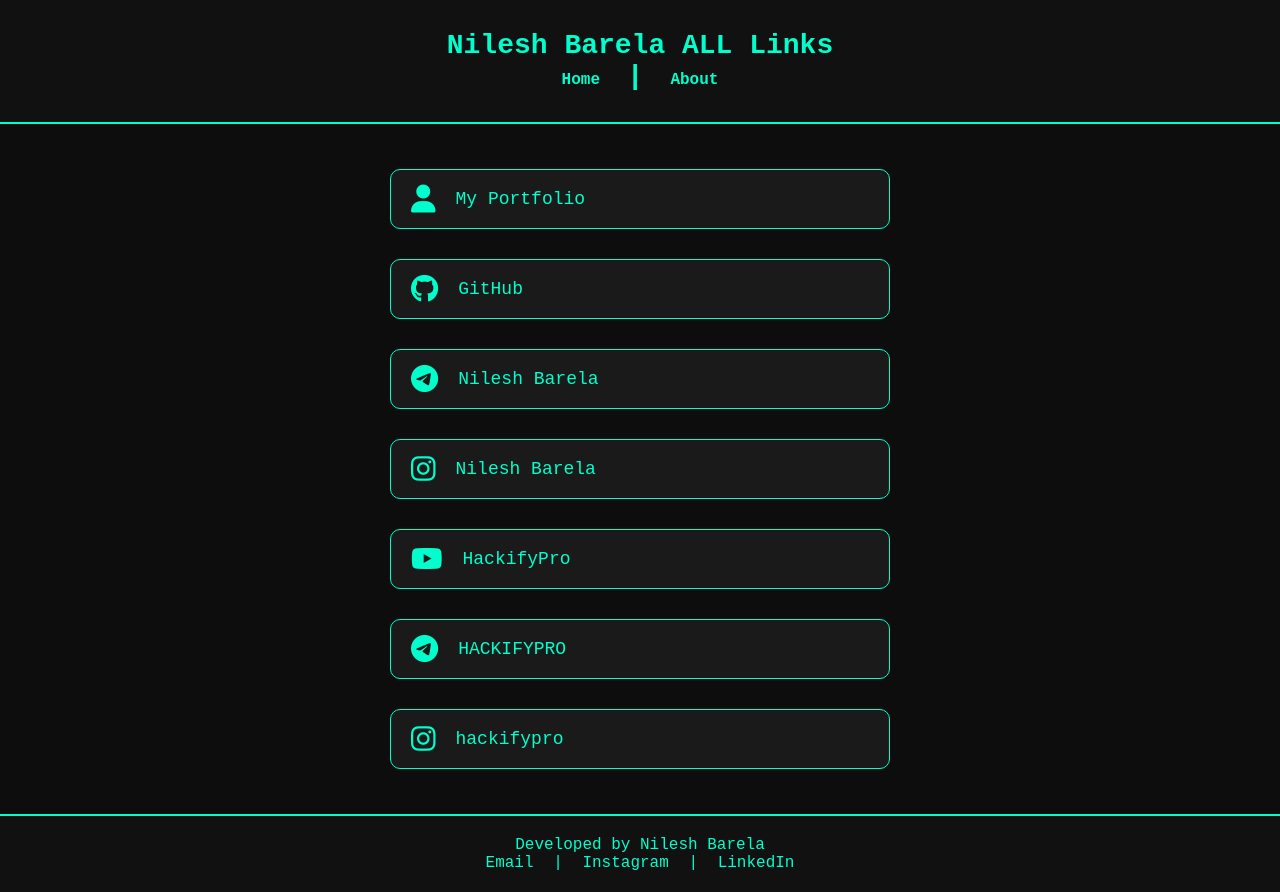
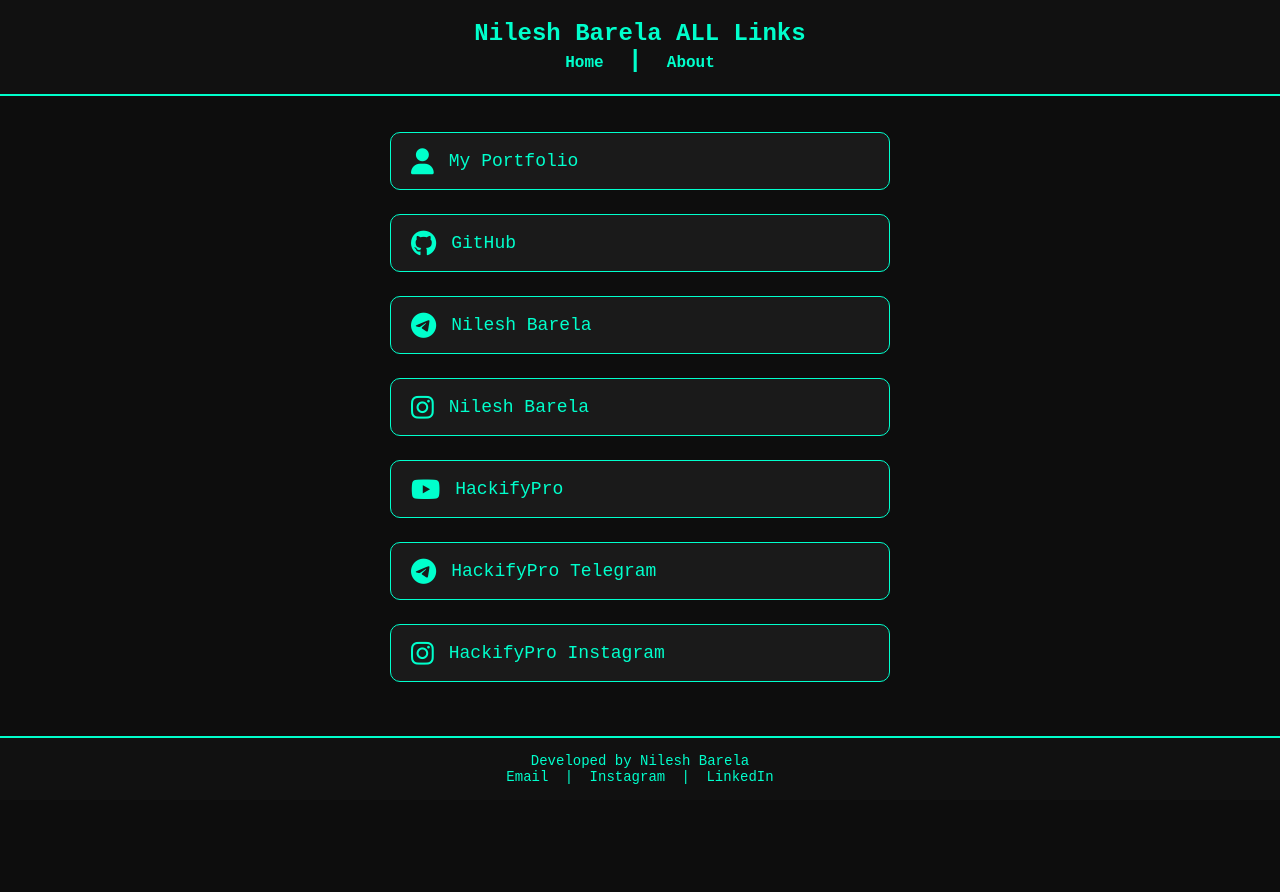
Before and after one commit to Barela08/linkvault, a plain HTML site: page index.html in a window 1280 px wide. After the commit the page ends 800 px from the top, so only its background shows below. Drawn offline with Linux system fonts and the light colour scheme.

Commit message:
Update index.html

```diff
--- a/index.html
+++ b/index.html
@@ -3,24 +3,32 @@
 <head>
   <meta charset="UTF-8">
   <title>HackifyPro | Nilesh Barela</title>
+  <meta name="viewport" content="width=device-width, initial-scale=1.0"> <!-- Important for mobile -->
   <link rel="stylesheet" href="https://cdnjs.cloudflare.com/ajax/libs/font-awesome/6.4.0/css/all.min.css">
   <style>
-    * { box-sizing: border-box; margin: 0; padding: 0; }
-    body {
+    * {
+      box-sizing: border-box;
+      margin: 0;
+      padding: 0;
+    }
+    html, body {
+      height: 100%;
+      font-family: 'Courier New', monospace;
       background-color: #0d0d0d;
       color: #00ffcc;
-      font-family: 'Courier New', monospace;
-      display: flex;
-      flex-direction: column;
-      min-height: 100vh;
+      overflow-x: hidden; /* only hide horizontal scroll */
     }
     header {
       background: #111;
       text-align: center;
-      padding: 30px 10px;
-      font-size: 28px;
+      padding: 20px 10px;
+      font-size: 24px;
       font-weight: bold;
       border-bottom: 2px solid #00ffcc;
+      position: fixed;
+      top: 0;
+      width: 100%;
+      z-index: 10;
     }
     nav a {
       color: #00ffcc;
@@ -28,12 +36,15 @@
       text-decoration: none;
       font-size: 16px;
     }
-    .container {
-      flex: 1;
+    .scroll-area {
+      margin-top: 100px;
+      margin-bottom: 80px;
+      padding: 20px;
+      min-height: calc(100vh - 180px);
+      overflow-y: auto;
       display: flex;
       flex-direction: column;
       align-items: center;
-      padding: 30px;
     }
     .link-card {
       display: flex;
@@ -42,33 +53,55 @@
       border: 1px solid #00ffcc;
       border-radius: 10px;
       padding: 15px 20px;
-      margin: 15px 0;
+      margin: 12px 0;
       width: 90%;
       max-width: 500px;
       transition: transform 0.3s;
     }
-    .link-card:hover { transform: scale(1.05); }
+    .link-card:hover {
+      transform: scale(1.05);
+    }
     .link-card i {
-      font-size: 28px;
-      margin-right: 20px;
+      font-size: 26px;
+      margin-right: 15px;
       color: #00ffcc;
     }
     .link-card a {
       text-decoration: none;
       color: #00ffcc;
       font-size: 18px;
+      word-break: break-word;
     }
     footer {
+      background: #111;
       text-align: center;
-      background: #111;
-      color: #00ffcc;
-      padding: 20px;
+      padding: 15px;
+      font-size: 14px;
       border-top: 2px solid #00ffcc;
+      position: fixed;
+      bottom: 0;
+      width: 100%;
     }
     footer a {
       color: #00ffcc;
-      margin: 0 10px;
+      margin: 0 8px;
       text-decoration: none;
+    }
+
+    @media (max-width: 600px) {
+      header {
+        font-size: 20px;
+        padding: 15px 5px;
+      }
+      .link-card {
+        padding: 12px 16px;
+      }
+      .link-card i {
+        font-size: 22px;
+      }
+      .link-card a {
+        font-size: 16px;
+      }
     }
   </style>
 </head>
@@ -82,7 +115,7 @@
     </nav>
   </header>
 
-  <div class="container">
+  <div class="scroll-area">
 
     <div class="link-card">
       <i class="fas fa-user"></i>
@@ -111,13 +144,14 @@
 
     <div class="link-card">
       <i class="fab fa-telegram"></i>
-      <a href="https://t.me/hackifypro" target="_blank">HACKIFYPRO</a>
+      <a href="https://t.me/hackifypro" target="_blank">HackifyPro Telegram</a>
     </div>
 
     <div class="link-card">
       <i class="fab fa-instagram"></i>
-      <a href="https://instagram.com/hackifypro" target="_blank">hackifypro</a>
+      <a href="https://instagram.com/hackifypro" target="_blank">HackifyPro Instagram</a>
     </div>
+
   </div>
 
   <footer>
```
